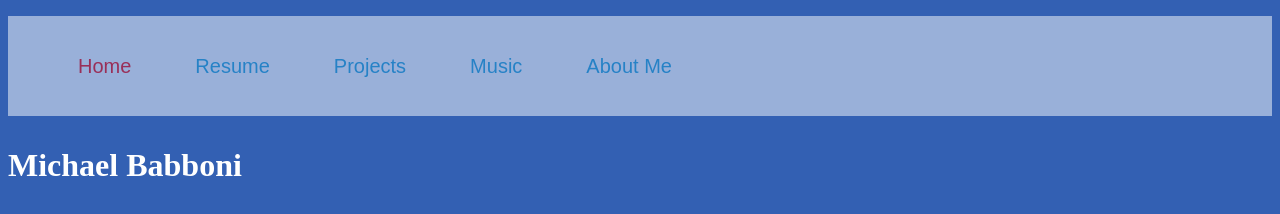
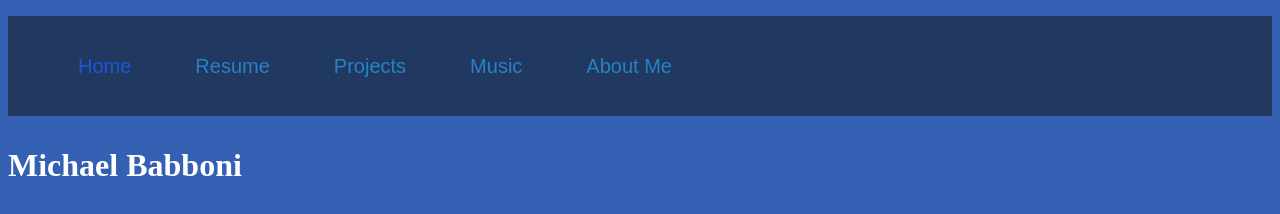
Before and after one commit to mbabboni/portfolio-website, a website: page index.html in a window 1280 px wide. In both pictures the pointer is over the link "Home". Drawn offline with Linux system fonts and the light colour scheme.

Commit message:
minor aesthetic changes

```diff
--- a/style.css
+++ b/style.css
@@ -16,7 +16,7 @@ h2 {
 nav {
     width: 100;
     height: 100px;
-    background-color: #FFF;
+    background-color: #111;
     opacity: 50%;
   }
 
@@ -40,7 +40,7 @@ ul li a {
   }
 
 ul li a:hover {
-    color: red;
+    color: #0051ff;
   }
 
 p {
```
